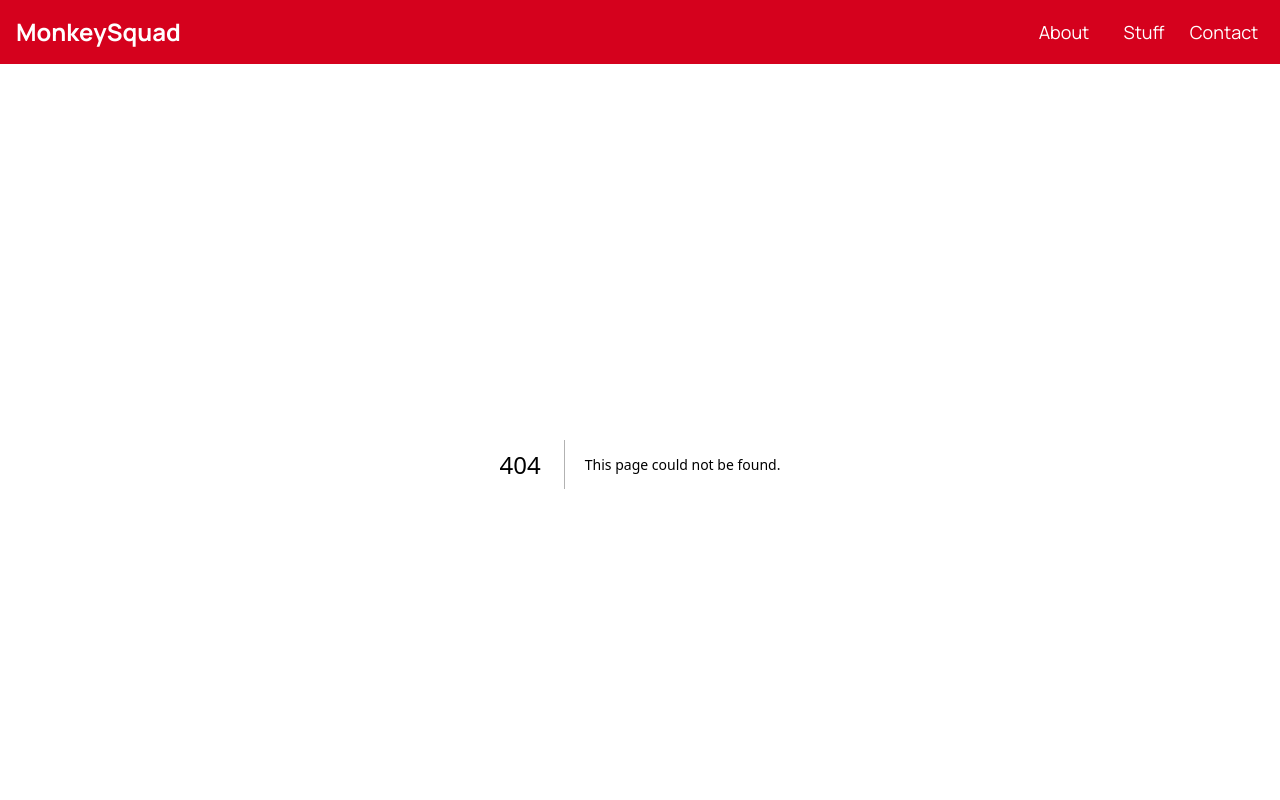
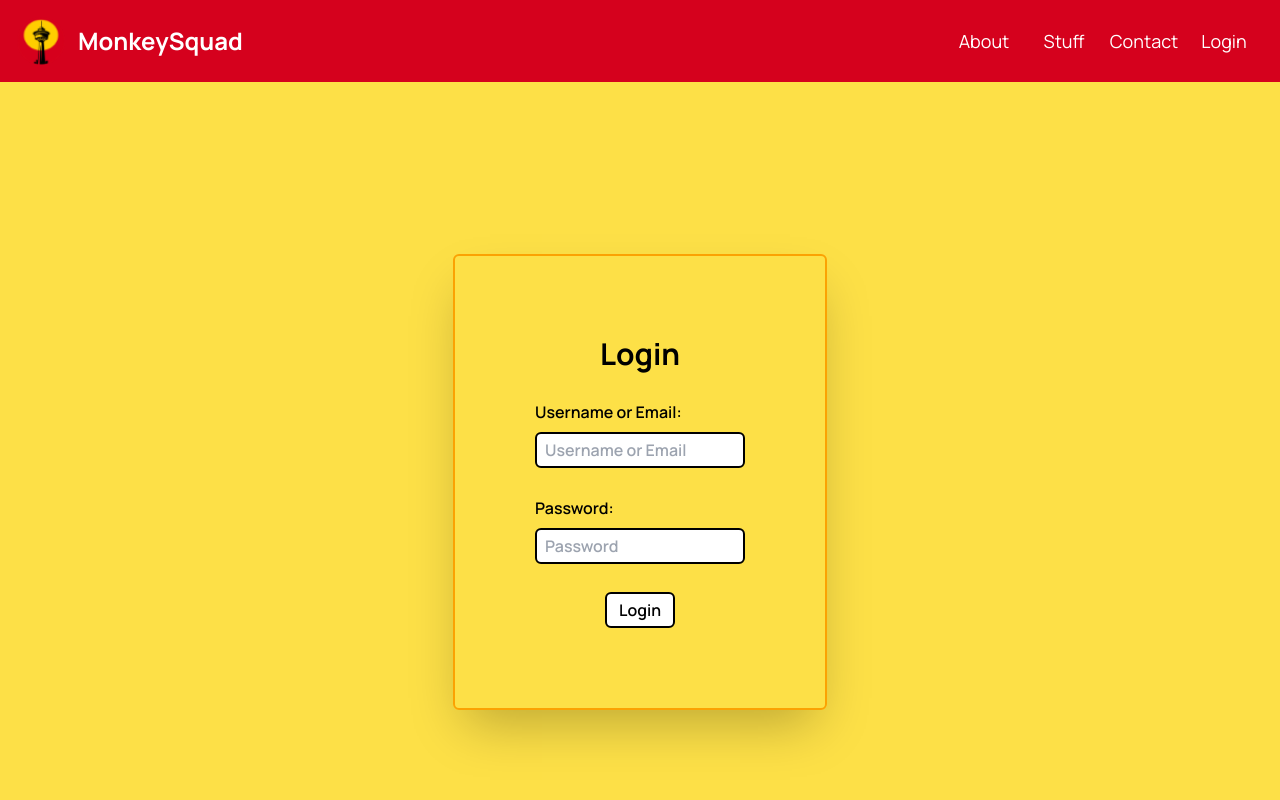
Before and after one commit to Jasmit22/ucalgaryFirstYear, a Next.js app: page /login in a window 1280 px wide. Before the commit this address had no page. Shown: the top 800 px of the page. Built offline with nearby package versions, Linux system fonts and the light colour scheme.

Commit message:
Login page and Logo

```diff
--- a/src/app/components/Footer.jsx
+++ b/src/app/components/Footer.jsx
@@ -6,7 +6,7 @@ export default function footer() {
     <footer className="p-20 bg-ucalgaryDarkOrange">
       <div className="flex gap-40">
         <div className="flex flex-col gap-5">
-          <h1 className="text-xl font-bold pb-2 text-ucalgaryGold border-ucalgaryGold border-b-4">
+          <h1 className="text-xl font-bold pb-2 text-white border-ucalgaryGold border-b-4">
             Explore MonkeySquad
           </h1>
           <div className="flex flex-col gap-2 font-medium">
@@ -32,7 +32,7 @@ export default function footer() {
         </div>
 
         <div className="flex flex-col gap-6">
-          <h1 className="text-xl font-bold pb-2 text-ucalgaryGold border-ucalgaryGold border-b-4">
+          <h1 className="text-xl font-bold pb-2 text-white border-ucalgaryGold border-b-4">
             Designed and developed by
           </h1>
           <div className="flex flex-col gap-2 font-medium">
--- a/src/app/components/Header.jsx
+++ b/src/app/components/Header.jsx
@@ -1,5 +1,6 @@
 import Link from "next/link";
-import React from "react";
+import monkeyLogo from "./image.png";
+import Image from "next/image";
 
 export default function header() {
   return (
@@ -7,7 +8,8 @@ export default function header() {
     // No idea why sticky isn't working
     <header>
       <nav className="flex items-center justify-between bg-ucalgaryRed text-white py-4 px-4 sticky top-0 z-50 text-lg">
-        <Link href="/" className="text-2xl font-bold ">
+        <Link href="/" className="text-2xl font-bold flex gap-3 items-center">
+          <Image src={monkeyLogo} alt="MonkeySquad Logo" width={50} />
           <h1 className="hover:text-ucalgaryGold transition-all duration-150 ease-linear">
             MonkeySquad
           </h1>
@@ -33,6 +35,9 @@ export default function header() {
           <li>
             <Link href="/contact">Contact</Link>
           </li>
+          <li>
+            <Link href="/login">Login</Link>
+          </li>
         </ul>
       </nav>
     </header>
--- /dev/null
+++ b/src/app/login/page.jsx
@@ -0,0 +1,40 @@
+import React from "react";
+
+const page = () => {
+  return (
+    <div className="bg-yellow-300 font-semibold text-black flex justify-center items-center h-screen">
+      <form>
+        <div className="flex flex-col justify-center items-center w-full gap-7 border-2 shadow-2xl border-ucalgaryLightOrange p-20 rounded-md">
+          <div className="font-bold text-3xl">Login</div>
+          <div className="flex flex-col justify-center gap-2">
+            <label for="uname">Username or Email:</label>
+            <input
+              className="p-1 pl-2 border-black border-2 rounded-md"
+              placeholder="Username or Email"
+              type="text"
+              id="uname"
+              name="uname"
+            ></input>
+          </div>
+          <div className="flex flex-col justify-center gap-2">
+            <label for="password">Password:</label>
+            <input
+              className="p-1 pl-2 border-black border-2 rounded-md"
+              placeholder="Password"
+              type="text"
+              id="password"
+              name="password"
+            ></input>
+          </div>
+          <input
+            className=" bg-white border-black border-2 p-1 px-3 rounded-md hover:bg-ucalgaryDarkOrange hover:text-white"
+            type="submit"
+            value="Login"
+          ></input>
+        </div>
+      </form>
+    </div>
+  );
+};
+
+export default page;
```
Also changed, not shown: src/app/components/image.png (added).
